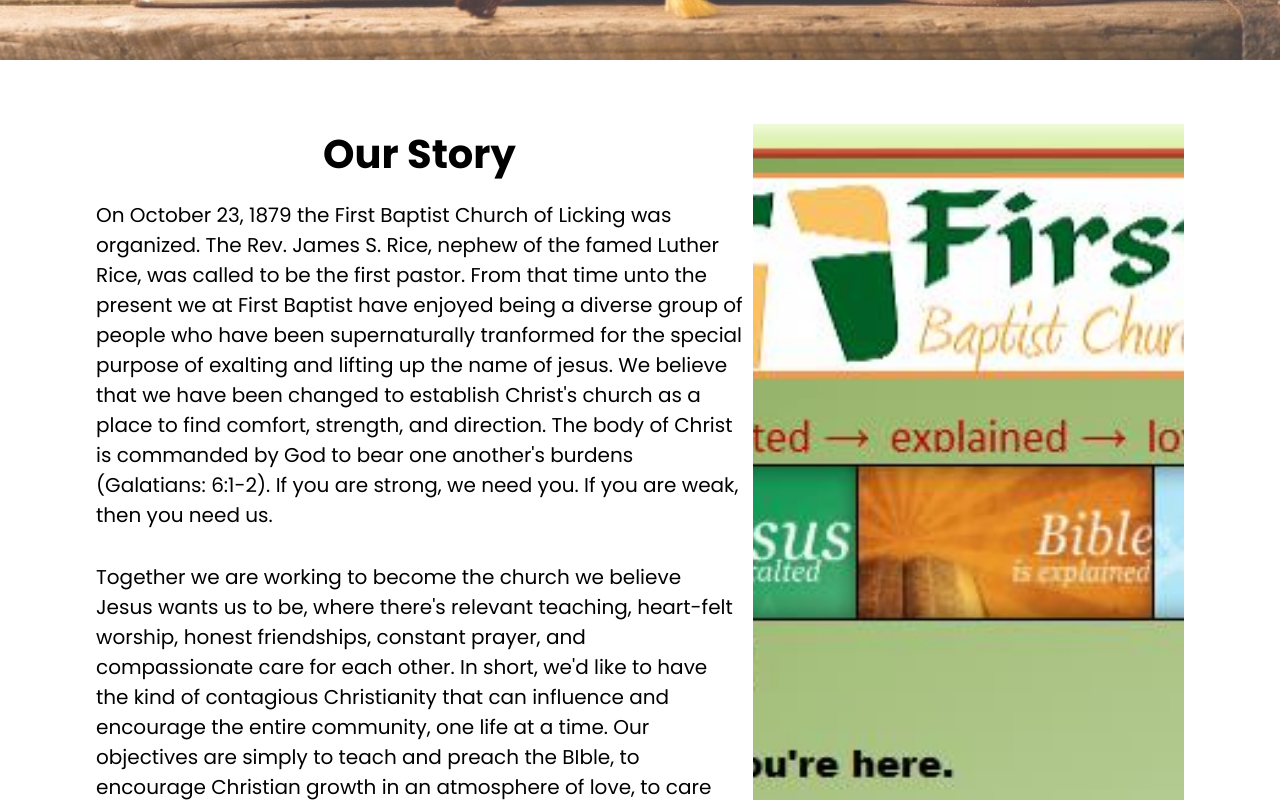
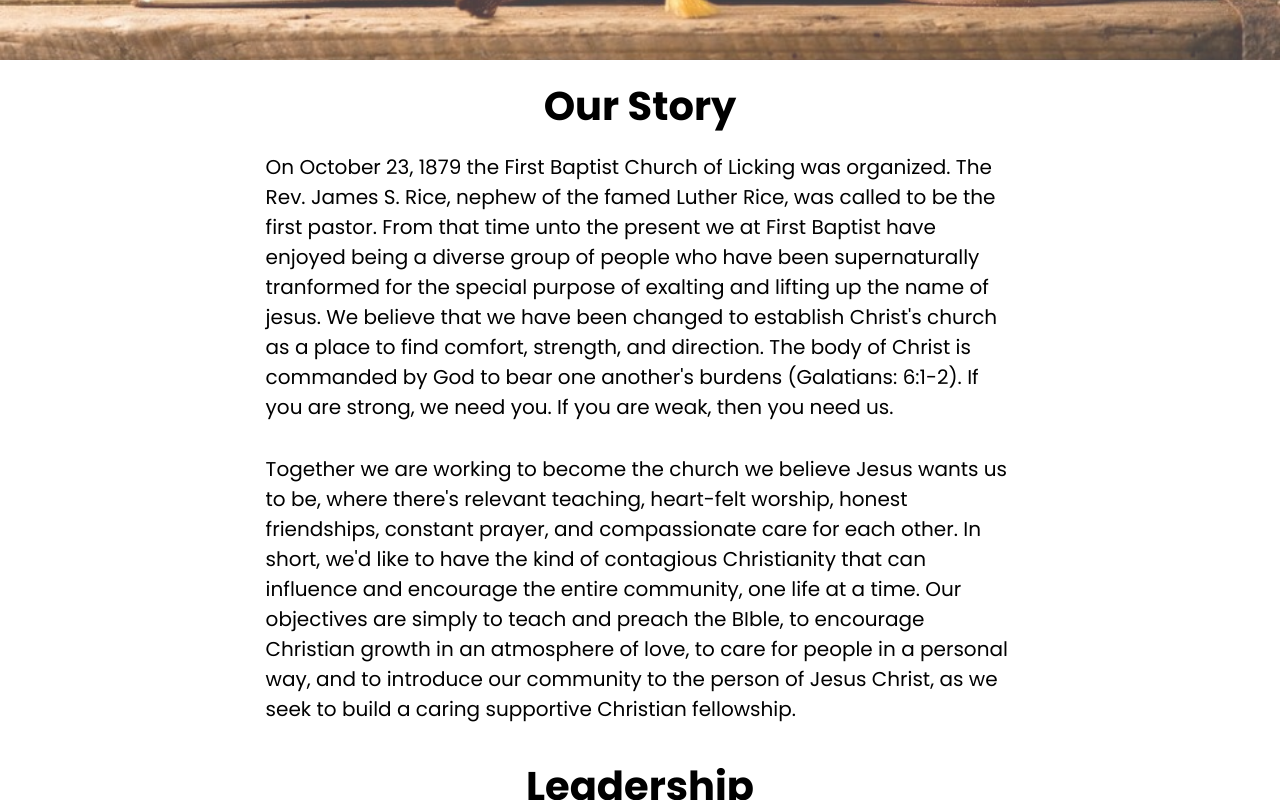
Before and after one commit to GitforJosh375/Deploy_FBC, a React (Vite) app: page /about in a window 1280 px wide. Shown: the part 500-1300 px from the top of the page. Built offline with nearby package versions, Linux system fonts and the light colour scheme.

Commit message:
fixed issue

```diff
--- a/src/components/About.jsx
+++ b/src/components/About.jsx
@@ -66,7 +66,7 @@ function AboutUs () {
             </ul>
             </div>
             <div className="mission-img">
-            <img alt="img" src={ChurchLetter}/>
+            <img className="pic" alt="img" src={ChurchLetter}/>
             </div>
 
         </div>
--- a/src/components/AboutStyles.css
+++ b/src/components/AboutStyles.css
@@ -22,6 +22,11 @@
 .mission-img{
     margin-left: 10px;
     width: 40%;
+}
+
+.pic{
+    width: 100%;
+    height: auto;
 
 }
 
@@ -31,7 +36,7 @@ ul li ul{
 ul {
     margin-left: 20px;
 }
-@media screen and (max-width: 1000px){
+@media screen and (max-width: 1500px){
     .about-container{
         display: flex;
         flex-direction: column;
--- a/src/components/Contact.jsx
+++ b/src/components/Contact.jsx
@@ -12,7 +12,7 @@ function ContactUs () {
             <h2>Pastor Rob Lilly</h2>
             <p><b>Phone:</b><br></br> (573) 889-8556 </p>
             </div>
-            <div className="mission-img">
+            <div className="mission-img1">
                 <iframe src="https://www.google.com/maps/embed?pb=!1m18!1m12!1m3!1d12662.164269980327!2d-91.86792794440287!3d37.49515497763319!2m3!1f0!2f0!3f0!3m2!1i1024!2i768!4f13.1!3m3!1m2!1s0x87da884cbe2f0873%3A0xc17a5deae87d1dbb!2sFirst%20Baptist%20Church!5e0!3m2!1sen!2sus!4v1708837115974!5m2!1sen!2sus" width="600" height="450" style={{border: "0"}} allowfullscreen="" loading="lazy" referrerpolicy="no-referrer-when-downgrade"
                 id="myIframe"></iframe>
             </div>
--- a/src/components/ContactStyles.css
+++ b/src/components/ContactStyles.css
@@ -16,7 +16,7 @@
     padding-bottom: 2rem;
 }
 
-.mission-img {
+.mission-img1 {
     position: static;
 
 
@@ -24,12 +24,11 @@
 
 
 
-@media screen and (max-width: 1500px){
+@media screen and (max-width: 1200px){
     .about1-container{
         display: flex;
         flex-direction: column;
-        justify-content: space-between;
-        align-items: center;
+
         font-size: 1.25rem;
         margin: 1rem 0.25rem;
         text-align: start;
@@ -45,6 +44,7 @@
 
     .about1-container p{
         padding-bottom: 2rem;
+        text-align: center;
 
     }
 
```
